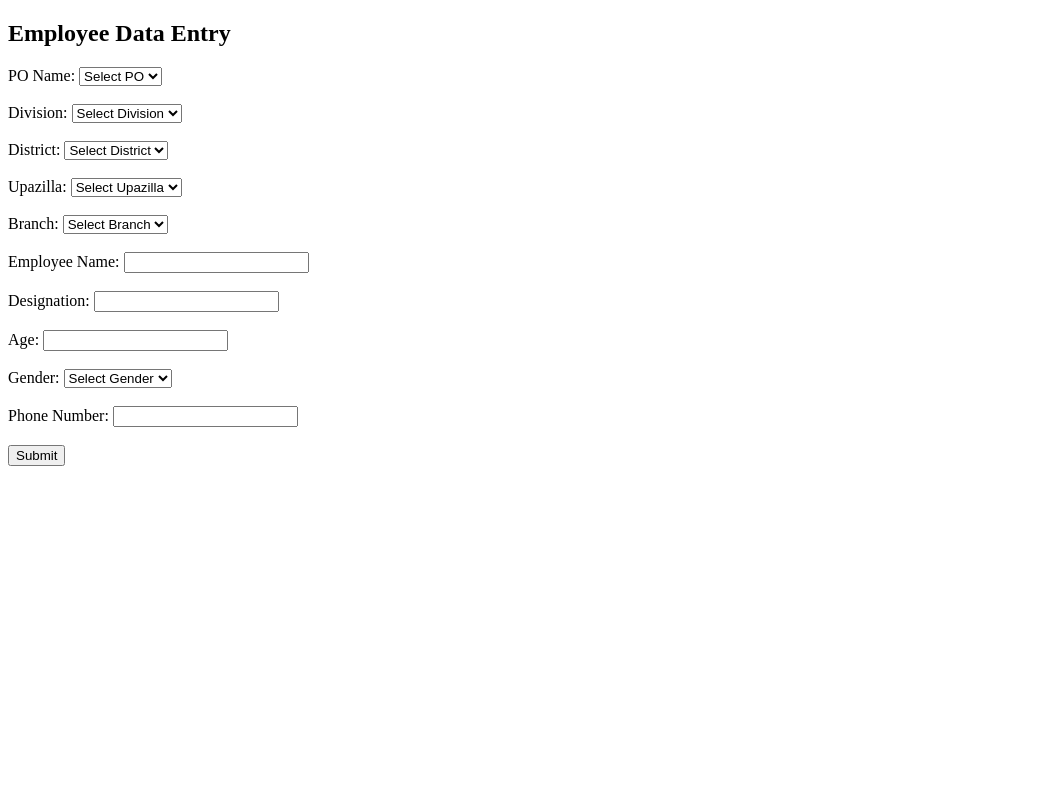
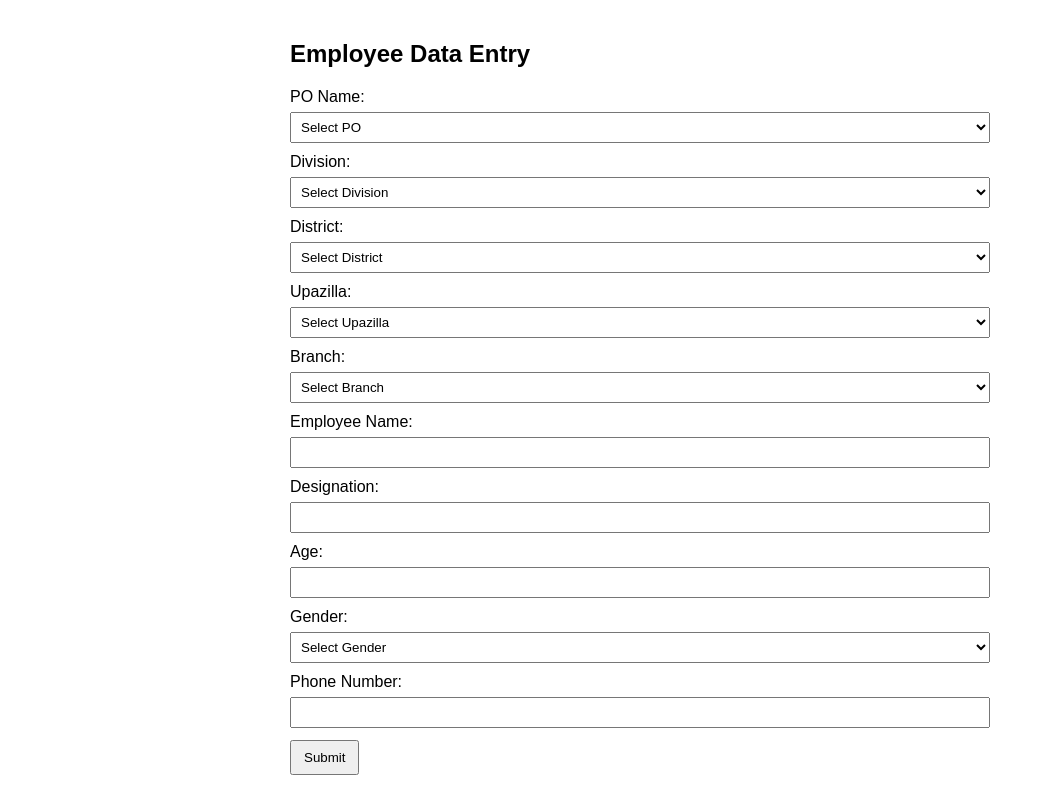
Before and after one commit to NOMAN-IBNE-FOYSAL/employee-crud-app, a plain HTML site: page index.html in a window 1280 px wide. Shown: the whole page, without its empty margins (0-1045 px from the left). Drawn offline with Linux system fonts and the light colour scheme.

Commit message:
Update index.html

```diff
--- a/index.html
+++ b/index.html
@@ -1,66 +1,79 @@
 <!DOCTYPE html>
-<html>
+<html lang="en">
 <head>
-  <meta charset="UTF-8">
+  <meta charset="utf-8" />
+  <meta name="viewport" content="width=device-width,initial-scale=1" />
   <title>Employee Entry Form</title>
+  <style>
+    body { font-family: Arial, sans-serif; padding: 20px; max-width: 700px; margin: auto; }
+    label { display:block; margin-top:10px; }
+    select,input { width:100%; padding:6px; margin-top:6px; box-sizing:border-box; }
+    button { margin-top:12px; padding:8px 12px; }
+  </style>
 </head>
 <body>
   <h2>Employee Data Entry</h2>
 
   <form id="employeeForm">
-
-    <label>PO Name:</label>
+    <label>PO Name:
       <select id="po" required>
         <option value="">Select PO</option>
-    </select><br><br>
+      </select>
+    </label>
 
-    <label>Division:</label>
+    <label>Division:
       <select id="division" required>
         <option value="">Select Division</option>
-    </select><br><br>
+      </select>
+    </label>
 
-    <label>District:</label>
+    <label>District:
       <select id="district" required>
         <option value="">Select District</option>
-    </select><br><br>
+      </select>
+    </label>
 
-    <label>Upazilla:</label>
+    <label>Upazilla:
       <select id="upazilla" required>
         <option value="">Select Upazilla</option>
-    </select><br><br>
+      </select>
+    </label>
 
-    <label>Branch:</label>
+    <label>Branch:
       <select id="branch" required>
         <option value="">Select Branch</option>
-    </select><br><br>
+      </select>
+    </label>
 
-    <label>Employee Name:</label>
-    <input type="text" id="name" required><br><br>
+    <label>Employee Name:
+      <input type="text" id="name" required />
+    </label>
 
-    <label>Designation:</label>
-    <input type="text" id="designation" required><br><br>
+    <label>Designation:
+      <input type="text" id="designation" required />
+    </label>
 
-    <label>Age:</label>
-    <input type="number" id="age" required><br><br>
+    <label>Age:
+      <input type="number" id="age" required />
+    </label>
 
-    <label>Gender:</label>
+    <label>Gender:
       <select id="gender" required>
         <option value="">Select Gender</option>
         <option>Male</option>
         <option>Female</option>
         <option>Other</option>
-    </select><br><br>
+      </select>
+    </label>
 
-    <label>Phone Number:</label>
-    <input type="text" id="phone" required><br><br>
+    <label>Phone Number:
+      <input type="text" id="phone" required />
+    </label>
 
     <button type="submit">Submit</button>
   </form>
 
+  <!-- Make sure script.js is in same folder -->
   <script src="script.js"></script>
 </body>
 </html>
-
-  <script src="script.js"></script>
-</body>
-</html>
```
Lines whose indentation alone changed are shown as unchanged.
